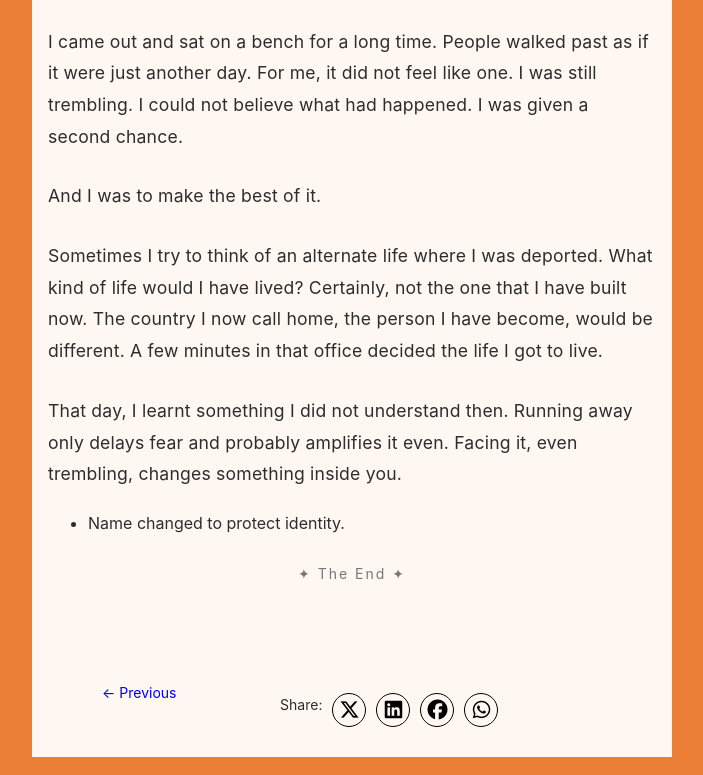
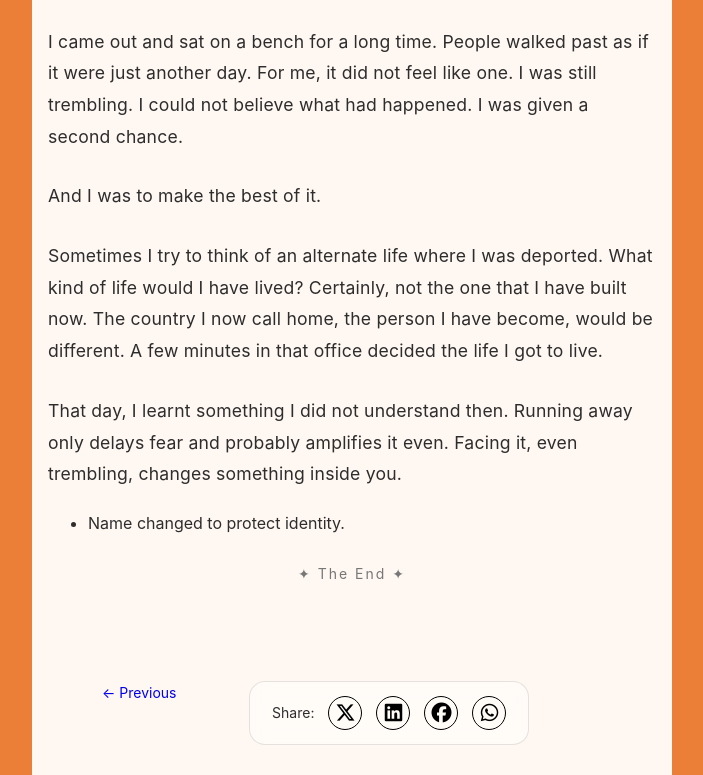
Before and after one commit to shirugautam-dev/Blog, a plain HTML site: page htmls/list.html in a window 1280 px wide. Shown: the part 3147-3922 px from the top of the page, without its empty margins (288-991 px from the left). Drawn offline with nearby package versions, Linux system fonts and the light colour scheme; files whose address does not match are found by name.

Commit message:
Add files via upload

```diff
--- a/style.css
+++ b/style.css
@@ -153,8 +153,22 @@ body.dark .rss a {text-decoration: none;
 
 .share-container {
   display: flex;
-  gap: 10px;
-  margin-top: 12px;
+  align-items: center;
+  gap: 14px;
+
+  border: 1px solid rgba(0,0,0,0.1);
+  padding: 14px 22px;
+  border-radius: 16px;
+
+  background: rgba(255,255,255,0.4);
+  backdrop-filter: blur(10px);
+
+  width: fit-content;
+}
+
+.dark .share-container {
+  background: rgba(255,255,255,0.05);
+  border: 1px solid rgba(255,255,255,0.1);
 }
 
 .share-btn {
@@ -807,6 +821,11 @@ body.dark .book-meta {
   text-decoration: none
 }
 
+.end-text {
+  margin-bottom: 20px;
+  display: block;
+}
+
 
 body.dark .article-end a {
   text-decoration: none;
```
